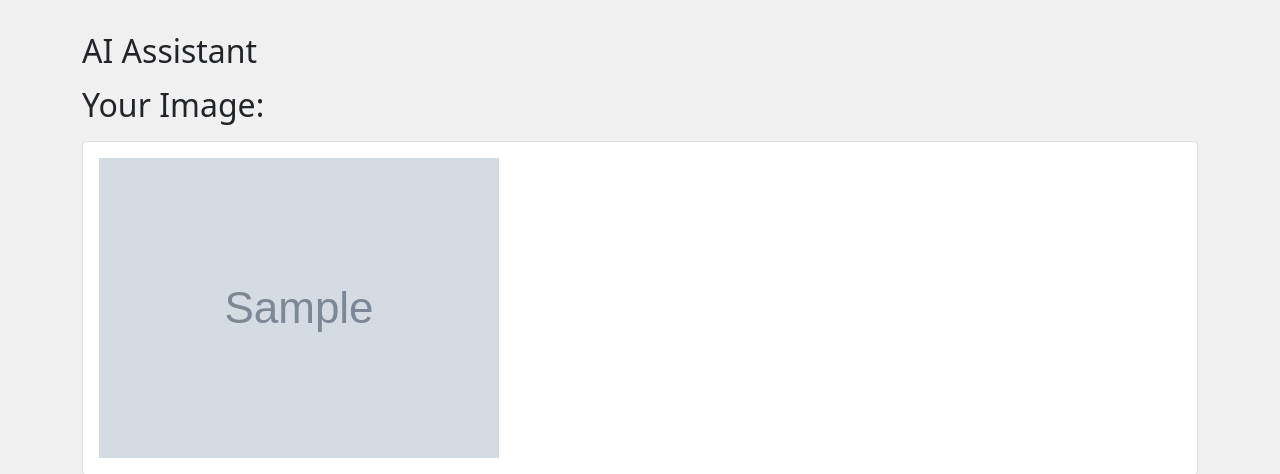
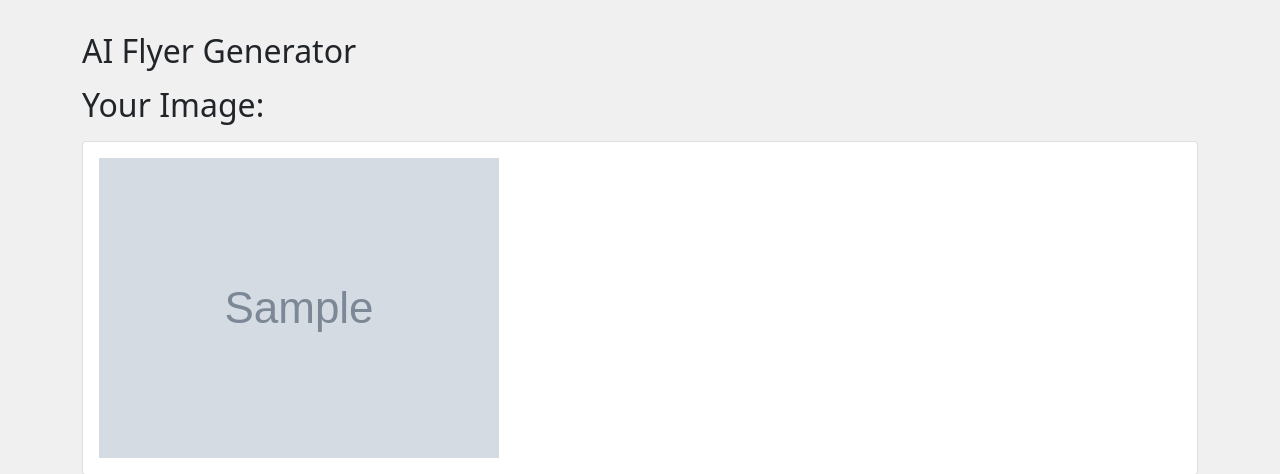
Before and after one commit to jackjakarta/eventManager, a Django app: template website/templates/website/ai_image_page.html in a window 1280 px wide. Shown: the part 50-524 px from the top of the page. Run offline with Django 5.2, Linux system fonts and the light colour scheme; the template is opened without the code that fills it: most values are stand-ins (such as "Sample title", 1, 10 or a date in 2020); grey boxes marked "Sample" are stand-in pictures.

Commit message:
updated form style on image api call

```diff
--- a/website/forms.py
+++ b/website/forms.py
@@ -144,9 +144,9 @@ class EditProfileForm(forms.ModelForm):
 
 
 class DallEImageForm(forms.Form):
-    image_prompt = forms.CharField(max_length=1000, widget=forms.TextInput(
-        attrs={'placeholder': 'Describe your image...'}),
-        label="Image description:"
+    image_prompt = forms.CharField(max_length=1000, widget=forms.Textarea(
+        attrs={"class": "form-control", "placeholder": "Describe your image..."}),
+        label=""
     )
 
 
--- a/website/templates/website/ai_image_page.html
+++ b/website/templates/website/ai_image_page.html
@@ -7,7 +7,7 @@ AI Assistant
 {% block content %}
 
 <div class="container mt-4">
-    <h2 class="display-7">AI Assistant</h2>
+    <h2 class="display-7">AI Flyer Generator</h2>
 </div>
 
 {% if image %}
```
